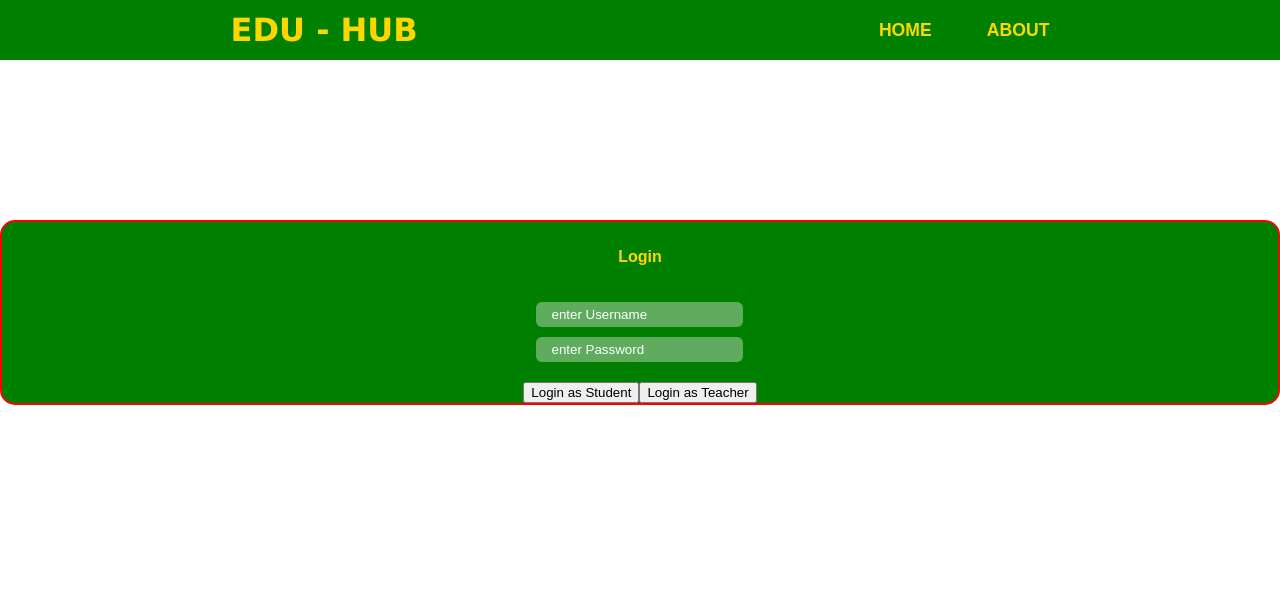
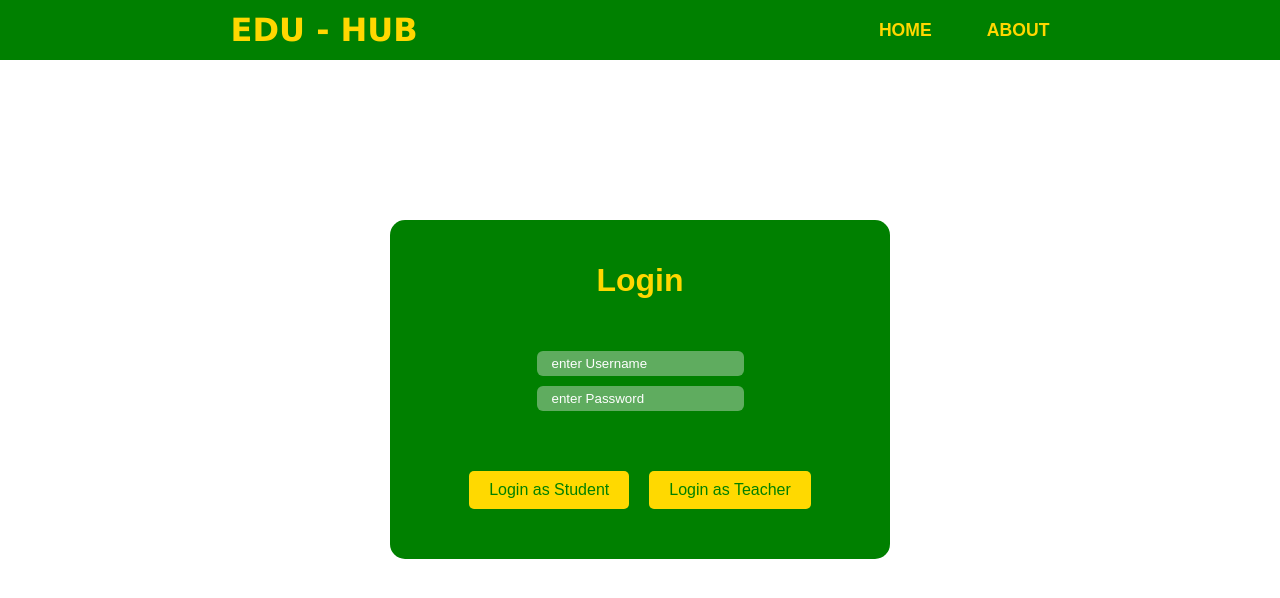
Before and after one commit to Graffian/Edu-Hub, a React (Vite) app in the folder frontend/: page / in a window 1280 px wide. Shown: the top 598 px of the page. Built offline with nearby package versions, Linux system fonts and the light colour scheme.

Commit message:
Login page design

```diff
--- a/frontend/src/components/Login/Login.css
+++ b/frontend/src/components/Login/Login.css
@@ -5,13 +5,13 @@
     align-items: center;
     margin-inline: auto;
     margin-top: 20vh;
-    border: 2px solid red;
-    min-width: (500px, 75vw);
-    min-height: (200px, 50vh);
+    /* border: 2px solid red; */
+    width: 500px;
+    min-height: 200px;
     border-radius: 15px;
-    background-color : green;
+    background-color : hsl(120, 100%, 25%);
     flex-direction: column;
-    gap:20px;
+    gap:60px;
 }
 .Credentials-div{
     display: flex;
@@ -20,7 +20,9 @@
     align-items: center;
     flex-direction: column;
     width: 80%;
-    height: ;
+}
+.Login-text{
+    font-size: 2em;
 }
 .username-input, .password-input{
     border:0;
@@ -36,4 +38,22 @@
     display: flex;
     justify-content: center;
     align-items: center;
+    gap: 20px;
+    padding-bottom: 50px;
 }
+.student-login-Btn, .teacher-login-Btn{
+    padding: 10px 20px;
+    background-color: hsl(51, 100%, 50%);
+    border-radius: 5px;
+    cursor: pointer;
+    font: inherit;
+    border: 0;
+    outline: 0;
+    color: hsl(120, 100%, 25%);
+    transition: background-color 0.3s, color 0.3s ;
+}
+
+button:hover{
+    background-color:hsl(51, 100%, 69%) ;
+    color: hsl(120, 100%, 5%);
+}
```
